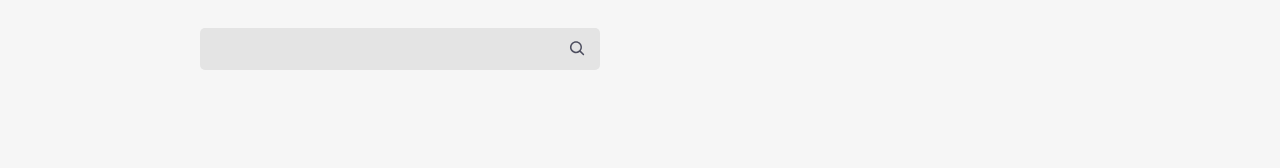
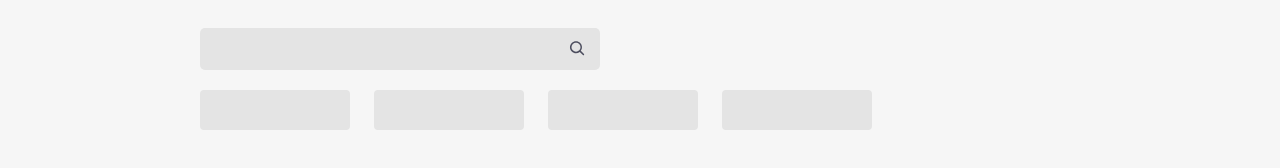
Before and after one commit to dBianchii/aluroni-alura, a React (Create React App) app: page / in a window 1280 px wide. Shown: the part 564-732 px from the top of the page. Built offline with nearby package versions, Linux system fonts and the light colour scheme; a web font is replaced by a local one.

Commit message:
fiilters

```diff
--- a/src/pages/Cardapio/Cardapio.module.scss
+++ b/src/pages/Cardapio/Cardapio.module.scss
@@ -55,4 +55,12 @@
 		font-size: 3rem;
 		margin-bottom: 30px;
 	}
+	&__filtros {
+		align-items: center;
+		display: flex;
+		flex-wrap: wrap;
+		justify-content: space-between;
+		margin-bottom: 30px;
+		width: 100%;
+	}
 }
--- /dev/null
+++ b/src/pages/Cardapio/Filtros/Filtros.module.scss
@@ -0,0 +1,27 @@
+@import "styles/variaveis";
+
+.filtros {
+	display: flex;
+	gap: 24px;
+	flex-wrap: wrap;
+	margin: 20px 0;
+	&__filtro {
+		align-items: center;
+		background-color: $grey;
+		border: none;
+		border-radius: 4px;
+		display: flex;
+		font-size: 1.25rem;
+		font-weight: bold;
+		height: 40px;
+		justify-content: center;
+		width: 150px;
+		&--ativo {
+			background-color: $blue;
+			color: white;
+		}
+		&:hover {
+			cursor: pointer;
+		}
+	}
+}
--- /dev/null
+++ b/src/pages/Cardapio/Filtros/filtros.json
@@ -0,0 +1,18 @@
+[
+	{
+		"label": "Massas",
+		"id": 1
+	},
+	{
+		"label": "Carnes",
+		"id": 2
+	},
+	{
+		"label": "Combos",
+		"id": 3
+	},
+	{
+		"label": "Veganos",
+		"id": 4
+	}
+]
--- /dev/null
+++ b/src/pages/Cardapio/Filtros/index.tsx
@@ -0,0 +1,20 @@
+import styles from "./Filtros.module.scss"
+import filtros from "./filtros.json"
+
+type IOpcao = typeof filtros[0]
+
+export default function Filtros() {
+	const selecionarFiltro = (opcao: IOpcao) => {}
+
+	return (
+		<div className={styles.filtros}>
+			{filtros.map((opcao) => (
+				<button
+					className={styles.filtros__filtro}
+					key={opcao.id}
+					onClick={() => selecionarFiltro(opcao)}
+				></button>
+			))}
+		</div>
+	)
+}
--- a/src/pages/Cardapio/index.tsx
+++ b/src/pages/Cardapio/index.tsx
@@ -2,6 +2,7 @@
 import { ReactComponent as Logo } from "assets/logo.svg"
 import Buscador from "./Buscador"
 import { useState } from "react"
+import Filtros from "./Filtros"
 
 export default function Cardapio() {
 	const [busca, setBusca] = useState("")
@@ -17,6 +18,9 @@
 			<section className={styles.cardapio}>
 				<h3 className={styles.cardapio__titulo}>Cardápio</h3>
 				<Buscador busca={busca} setBusca={setBusca} />
+				<div className={styles.cardapio__filtros}>
+					<Filtros />
+				</div>
 			</section>
 		</main>
 	)
```
